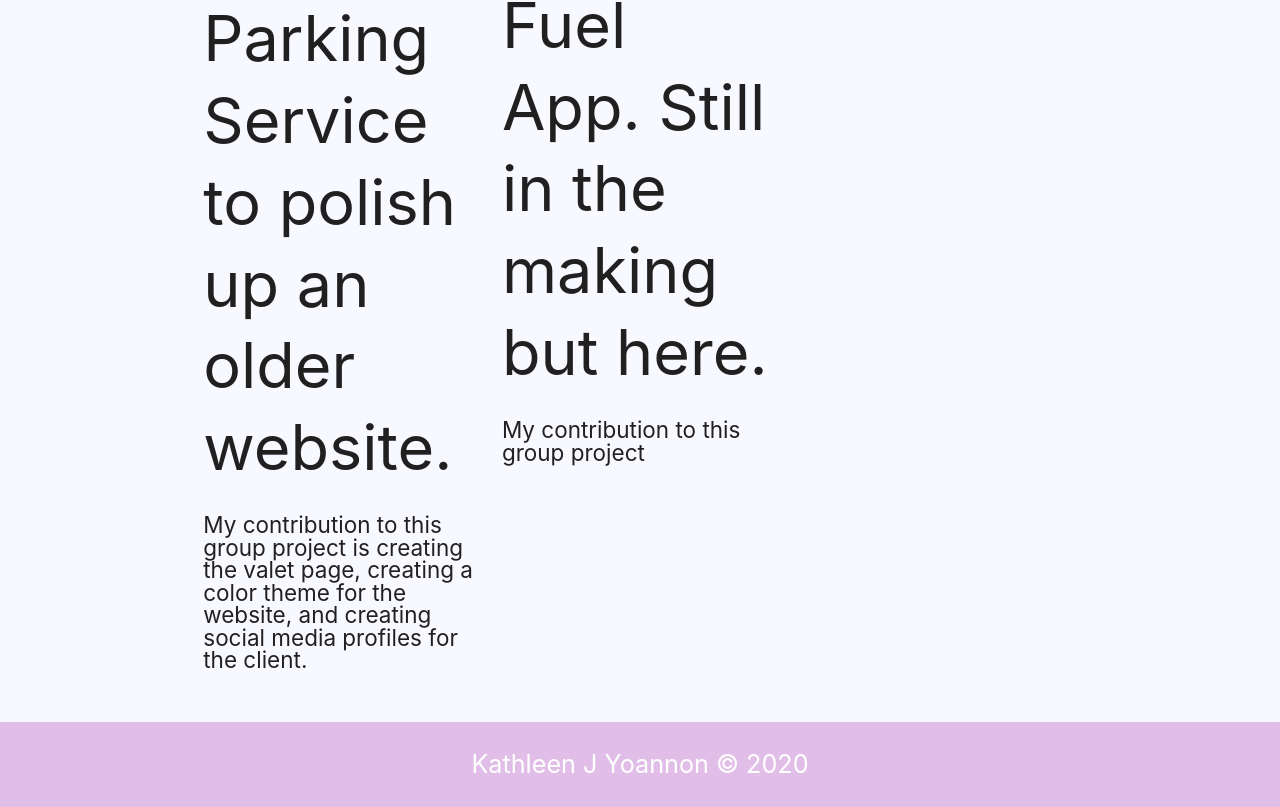
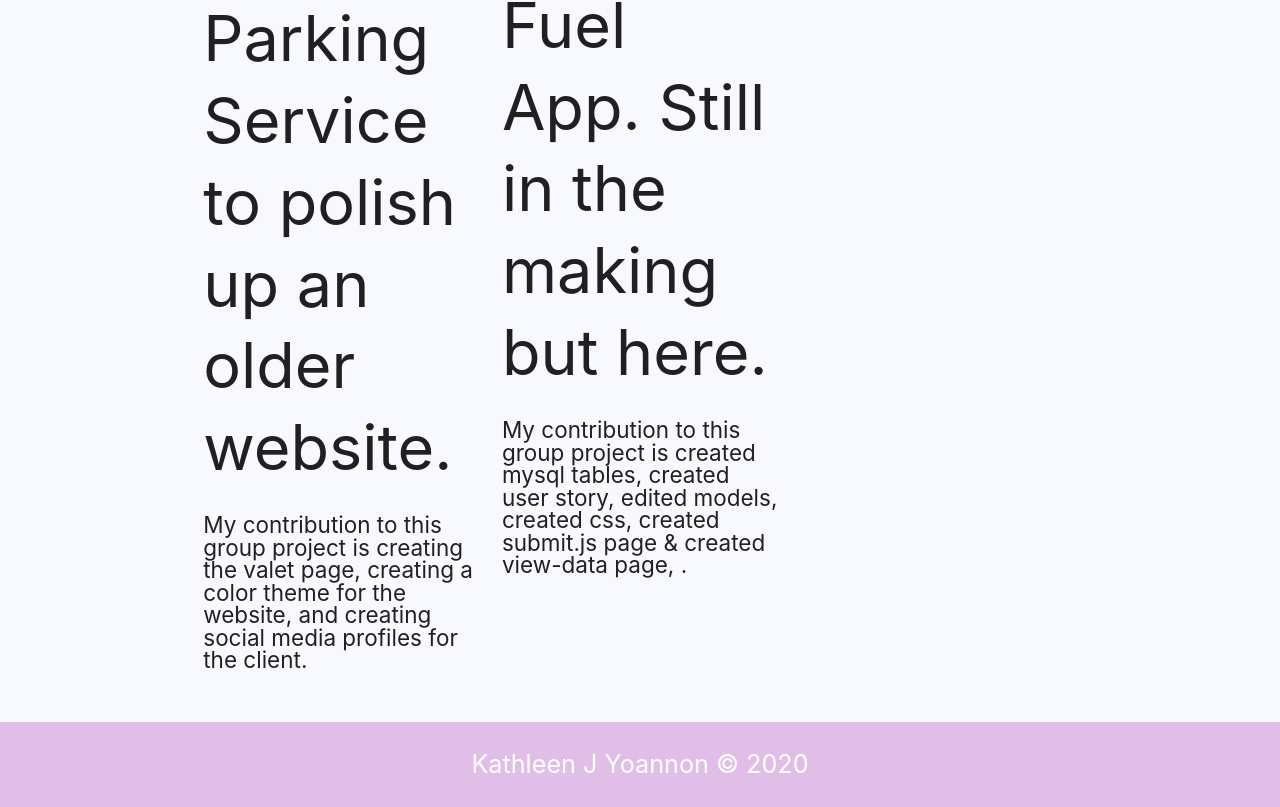
Before and after one commit to Kathleen-Y/updated_portfolio, a plain HTML site: page portfolio.html in a window 1280 px wide. Shown: the part 1247-2054 px from the top of the page. Drawn offline with nearby package versions, Linux system fonts and the light colour scheme.

Commit message:
Update portfolio.html

```diff
--- a/portfolio.html
+++ b/portfolio.html
@@ -125,7 +125,7 @@
                   <div class="col s4">
                     <a href="https://github.com/corielynch/fuel-database"><img src="Assets/Images/lynch.png" alt=""></a>
                     <h1>Group project Lynch Construction Fuel App. Still in the making but here.</h1>
-                    <p>My contribution to this group project</p>
+                    <p>My contribution to this group project is created mysql tables, created user story, edited models, created css, created submit.js page & created view-data page, . </p>
                   </div>
                   <div class="col s4">
                     <img src="Assets/Images/coming_soon.png" alt=""></a>
```
